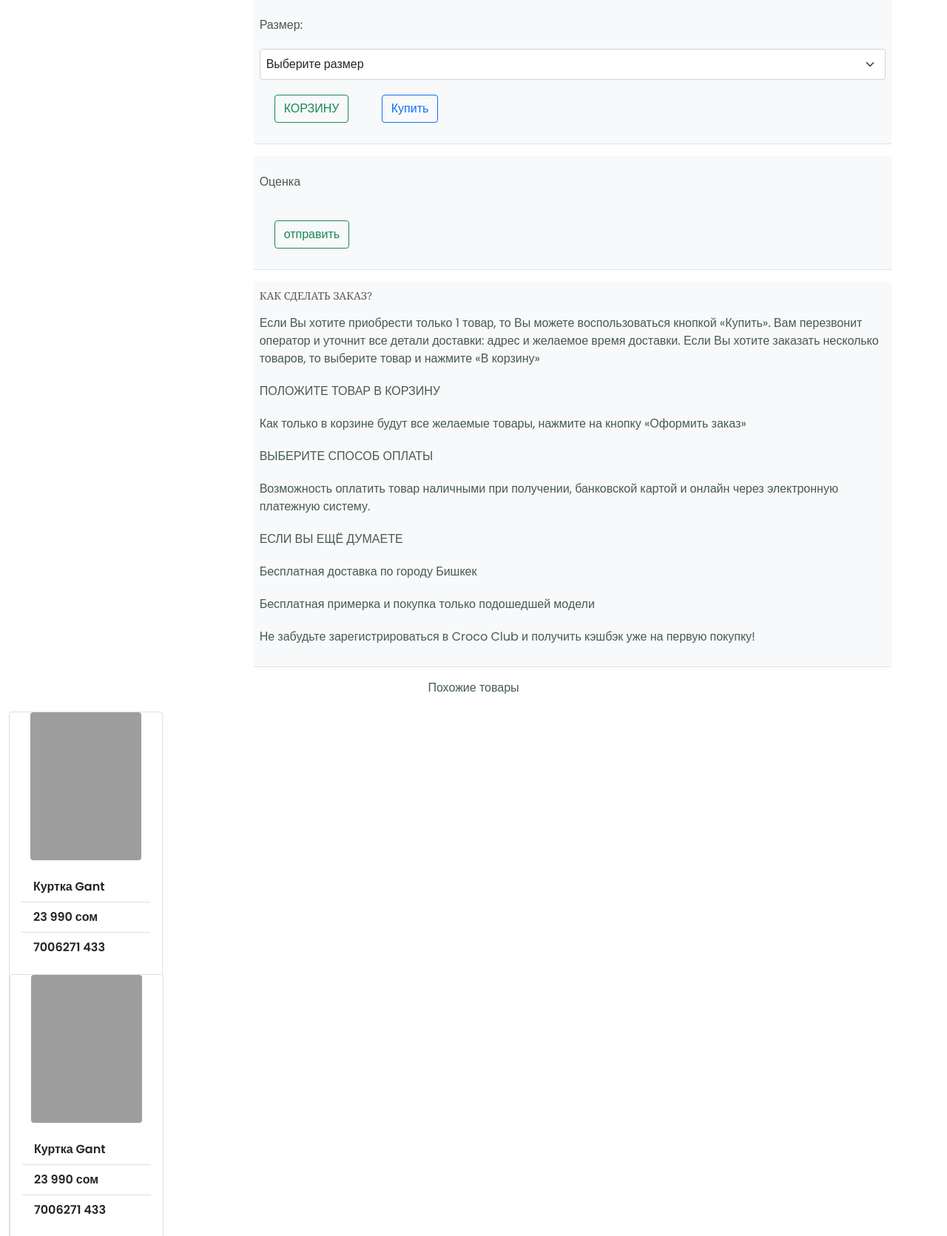
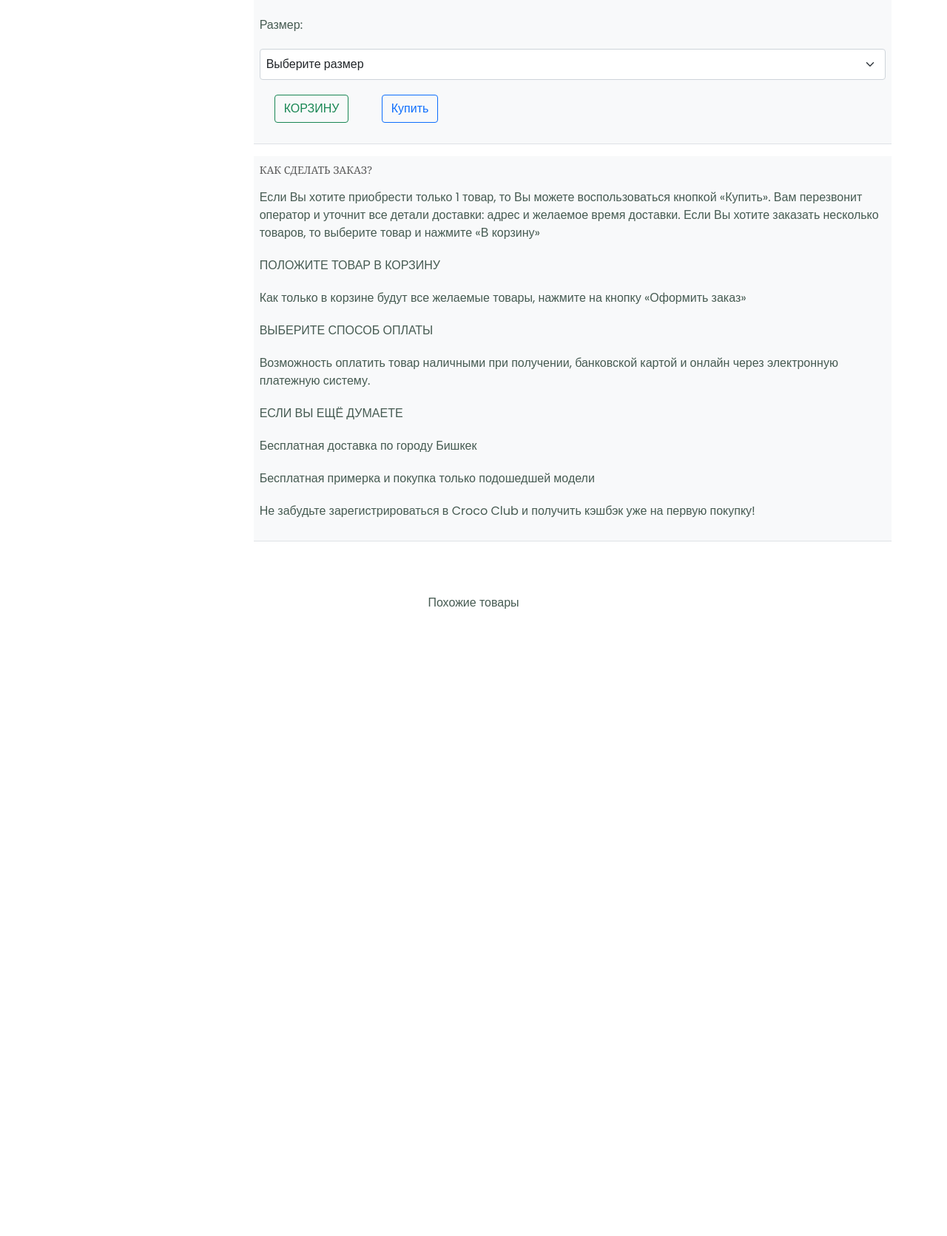
Before and after one commit to Sherdos/OnlineShopDjango, a Django app: page /product/add/review/ in a window 1280 px wide. Shown: the part 300-1971 px from the top of the page at 74% size. After the commit the page ends 1123 px from the top, so only its background shows below. Run offline with Django 5.2, Linux system fonts and the light colour scheme; grey boxes are pictures that could not be loaded.

Commit message:
added same products

```diff
--- a/product/forms.py
+++ b/product/forms.py
@@ -13,6 +13,10 @@ class ReviewForm(forms.ModelForm):
     # TODO: Define form fields here
 
 class RegisterForm(UserCreationForm):
+    username = forms.CharField(max_length=255, widget=forms.TextInput(attrs={'class':'form-control'}),label='Имя пользователя')
+    email = forms.EmailField(max_length=255, widget=forms.EmailInput(attrs={'class':'form-control'}))
+    password1 = forms.CharField(max_length=255, widget=forms.PasswordInput(attrs={'class':'form-control'}))
+    password2 = forms.CharField(max_length=255, widget=forms.PasswordInput(attrs={'class':'form-control'}))
     class Meta:
         model = User
         fields = ('username', 'email', 'password1', 'password2')
--- a/product/templates/components/order/product_info.html
+++ b/product/templates/components/order/product_info.html
@@ -15,10 +15,19 @@
       </div>
       <div class="description  p-2 bg-light border-bottom">
           <p>{{card.description}}</p></div>
-               <div class="categoria p-2 bg-light border-bottom">Категория: <span>{{card.categories.first}}</span></div>
+               <div class="categoria p-2 bg-light border-bottom">Категория:
+               {% for cat in card.categories.all %}
+               <span>{{cat}} ,</span>
+               {% endfor %}
+            </div>
 
             {% include 'components/order/select_size.html' %}
-            {% include 'components/order/review_form.html' %}
+
+            {% if request.user.is_authenticated %}
+                {% include 'components/order/review_form.html' %}
+
+            {% endif %}
+
 
       <div class="support p-2 bg-light border-bottom">КАК СДЕЛАТЬ ЗАКАЗ?
 
--- a/product/templates/pages/show_product.html
+++ b/product/templates/pages/show_product.html
@@ -8,47 +8,8 @@
         <p style="font-size: x-small; font-family: 'Courier New', Courier, monospace;">{{card.id}}</p>
       </div>
      {% include 'components/order/product_info.html' %}
-      <p class="between-card ">Похожие товары</p>
-      <div class="between ">
-        <div class="card fw-bold" style="width: 13rem;">
-          <a href="#"><img src="Tommy Hilfiger.jpg" style="width: 150px; height: 200px;" class="card-img-top rounded mx-auto d-block" alt="..."></a>
-          <div class="card-body ">
-          <ul class="list-group list-group-flush">
-            <li class="list-group-item">Куртка Gant</li>
-            <li class="list-group-item">23 990 сом</li>
-            <li class="list-group-item">7006271 433</li>
-          </ul>
-
-        </div>
-        <div class="card fw-bold" style="width: 13rem;">
-          <a href="#"><img src="Tommy Hilfiger.jpg" style="width: 150px; height: 200px;" class="card-img-top rounded mx-auto d-block" alt="..."></a>
-          <div class="card-body">
-          <ul class="list-group list-group-flush">
-            <li class="list-group-item">Куртка Gant</li>
-            <li class="list-group-item">23 990 сом</li>
-            <li class="list-group-item">7006271 433</li>
-          </ul>
-
-        </div>
-        <div class="card fw-bold" style="width: 13rem;">
-          <a href="#"><img src="Tommy Hilfiger.jpg" style="width: 150px; height: 200px;" class="card-img-top rounded mx-auto d-block" alt="..."></a>
-          <div class="card-body">
-          <ul class="list-group list-group-flush">
-            <li class="list-group-item">Куртка Gant</li>
-            <li class="list-group-item">23 990 сом</li>
-            <li class="list-group-item">7006271 433</li>
-          </ul>
-
-        </div>
-        <div class="card fw-bold" style="width: 13rem;">
-          <a href="#"><img src="Tommy Hilfiger.jpg" style="width: 150px; height: 200px;" class="card-img-top rounded mx-auto d-block" alt="..."></a>
-          <div class="card-body">
-          <ul class="list-group list-group-flush">
-            <li class="list-group-item">Куртка Gant</li>
-            <li class="list-group-item">23 990 сом</li>
-            <li class="list-group-item">7006271 433</li>
-          </ul>
-
-        </div>
-      </div>
+      <section class="content-section">
+        <p>Похожие товары</p>
+        {% include 'components/card/group_card.html' %}
+    </section>
 {% endblock content %}
--- a/product/views.py
+++ b/product/views.py
@@ -18,6 +18,11 @@ class IndexView(generic.ListView):
     template_name = 'pages/index.html'
     context_object_name = 'cards'
 
+    def get_context_data(self, **kwargs: Any) -> dict[str, Any]:
+        context = super().get_context_data(**kwargs)
+        context['title'] = 'Главная'
+        return context
+
     def get_queryset(self) -> QuerySet[Any]:
         cards = Product.objects.all().order_by('-id')[:3]
         return cards
@@ -31,7 +36,15 @@ class ShowProductView(generic.DetailView, generic.CreateView):
     def get_context_data(self, **kwargs: Any) -> dict[str, Any]:
         context = super().get_context_data(**kwargs)
         context['form_review'] = ReviewForm()
+        title = context['card'].title
+        context['title'] = f'{title}'
+        context['cards'] = self.get_same_card(context['card'].categories.first())
         return context
+
+    def get_same_card(self, cat):
+        cards = Product.objects.filter(categories=cat.id)
+        return cards
+
 
 class AddReviewView(generic.CreateView):
     template_name = 'pages/show_product.html'
@@ -49,6 +62,11 @@ class ProductsView(generic.ListView):
     template_name = 'pages/clothes.html'
     context_object_name = 'cards'
 
+    def get_context_data(self, **kwargs: Any) -> dict[str, Any]:
+        context = super().get_context_data(**kwargs)
+        context['title'] = 'Продукты'
+        return context
+
     def get_queryset(self) -> QuerySet[Any]:
         cards = Product.objects.all().order_by('-id')
         return cards
@@ -58,6 +76,11 @@ class SearchProductView(generic.ListView):
     template_name = 'pages/clothes.html'
     context_object_name = 'cards'
 
+    def get_context_data(self, **kwargs: Any) -> dict[str, Any]:
+        context = super().get_context_data(**kwargs)
+        context['title'] = 'Поиск'
+        return context
+
     def get_queryset(self) -> QuerySet[Any]:
         cards = search_product(self.request)
         return cards
@@ -66,6 +89,11 @@ class SearchProductView(generic.ListView):
 class UserRegisterView(generic.CreateView):
     template_name = 'pages/login.html'
     form_class = RegisterForm
+
+    def get_context_data(self, **kwargs: Any) -> dict[str, Any]:
+        context = super().get_context_data(**kwargs)
+        context['title'] = 'Регистрация'
+        return context
 
     def form_valid(self, form: BaseModelForm) -> HttpResponse:
         user = form.save()
@@ -80,5 +108,9 @@ class UserLoginView(LoginView):
     form_class = LoginForm
     template_name = 'pages/login.html'
 
+    def get_context_data(self, **kwargs: Any) -> dict[str, Any]:
+        context = super().get_context_data(**kwargs)
+        context['title'] = 'Войти'
+        return context
     def get_success_url(self) -> str:
         return reverse_lazy('index')
```
Also changed, not shown: example.txt (+48 -0 lines), product/templates/components/auth/form_auth.html (+12 -1 lines).
